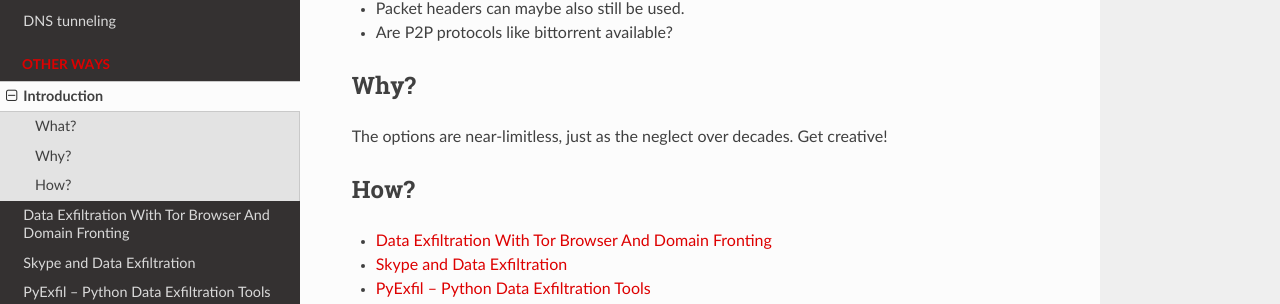
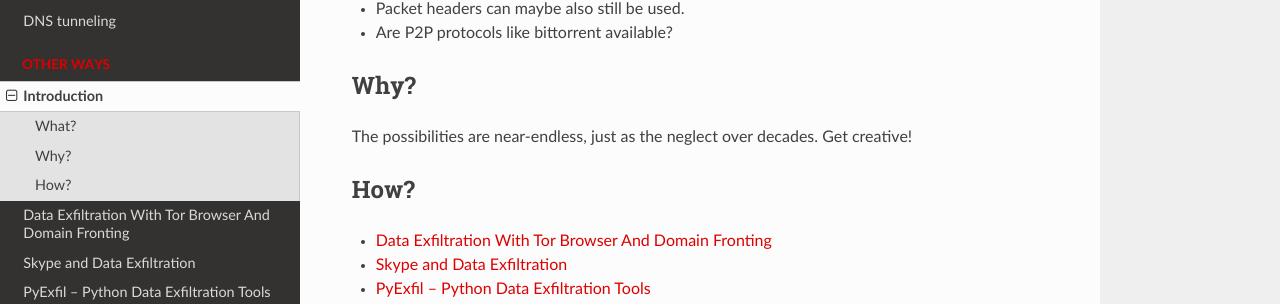
Before and after one commit to tymyrddin/red-exfil, a Sphinx documentation site: the page built from source/docs/other/README.md, in a window 1280 px wide and 961 px high. Shown: the part 411-715 px from the top of the window. Built offline with Sphinx 7.4.7 and the Read the Docs theme 2.0.0, drawn with Linux system fonts in a browser that asks for light colours.

Commit message:
Initial commit

```diff
--- a/source/docs/other/README.md
+++ b/source/docs/other/README.md
@@ -14,7 +14,7 @@
 
 ## Why?
 
-The options are near-limitless, just as the neglect over decades. Get creative!
+The possibilities are near-endless, just as the neglect over decades. Get creative!
 
 ## How?
 
--- a/source/index.rst
+++ b/source/index.rst
@@ -5,7 +5,7 @@
 attacker's machine. The data exfiltration technique is used to emulate the normal network activities, and
 relies on common network protocols such as DNS, HTTP, SSH, etc.
 
-Data Exfiltration over common protocols is challenging to detect and distinguish between legitimate and malicious
+Data exfiltration over common protocols is challenging to detect and distinguish between legitimate and malicious
 traffic.
 
 .. toctree::
```
